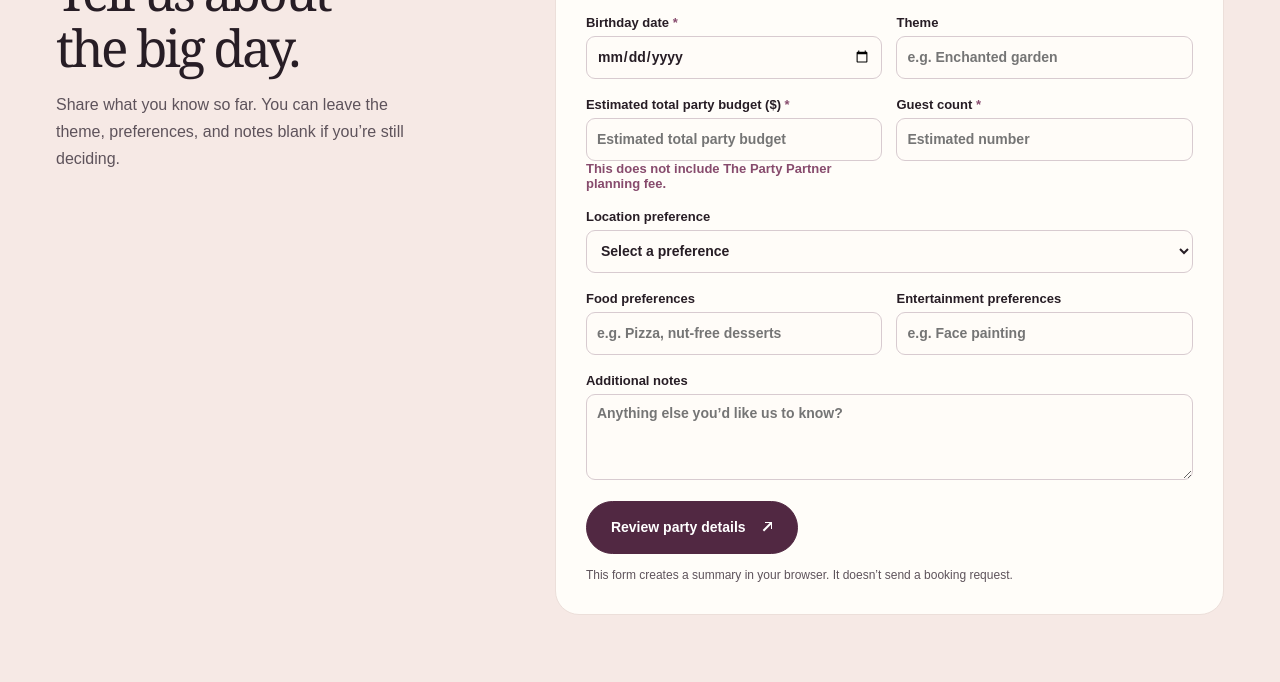
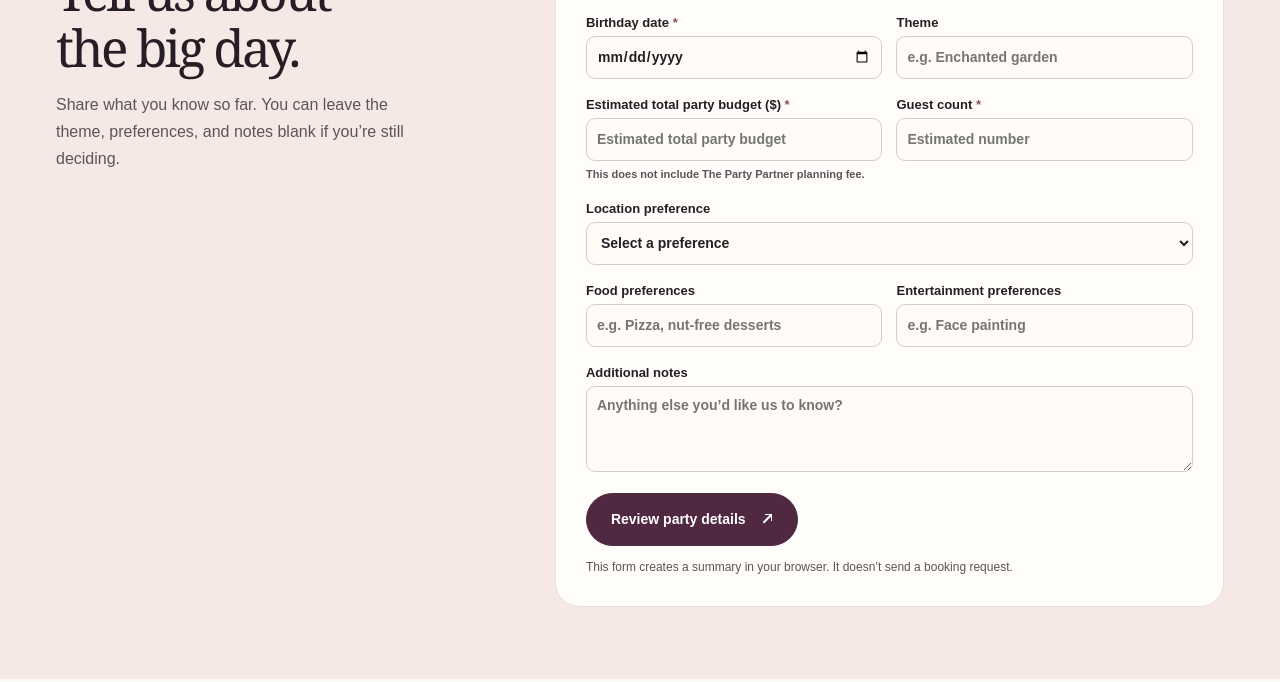
Before and after one commit to ellardunn5-sudo/kids-birthday-party-planner, a website built with Vite: page index.html in a window 1280 px wide. Shown: the part 1989-2671 px from the top of the page. Built offline with nearby package versions, Linux system fonts and the light colour scheme.

Commit message:
Style budget helper text

```diff
--- a/src/style.css
+++ b/src/style.css
@@ -98,6 +98,7 @@ input, select, textarea { width: 100%; min-width: 0; display: block; margin-top:
 input[type='date'] { appearance: none; }
 textarea { resize: vertical; }
 .form-note { margin: 12px 0 0; color: var(--muted); font-size: 12px; line-height: 1.5; }
+.field-help { display: block; margin-top: 6px; color: var(--muted); font-size: 11px; font-weight: 600; line-height: 1.45; }
 .package-choice { color: var(--plum); background: var(--lavender); border-radius: 8px; padding: 9px 12px; font-size: 13px; font-weight: 800; margin: 0 0 17px; }
 #confirmation { scroll-margin-top: 32px; }
 #confirmation h3 { font-size: 34px; line-height: 1.1; letter-spacing: -.04em; }
```
